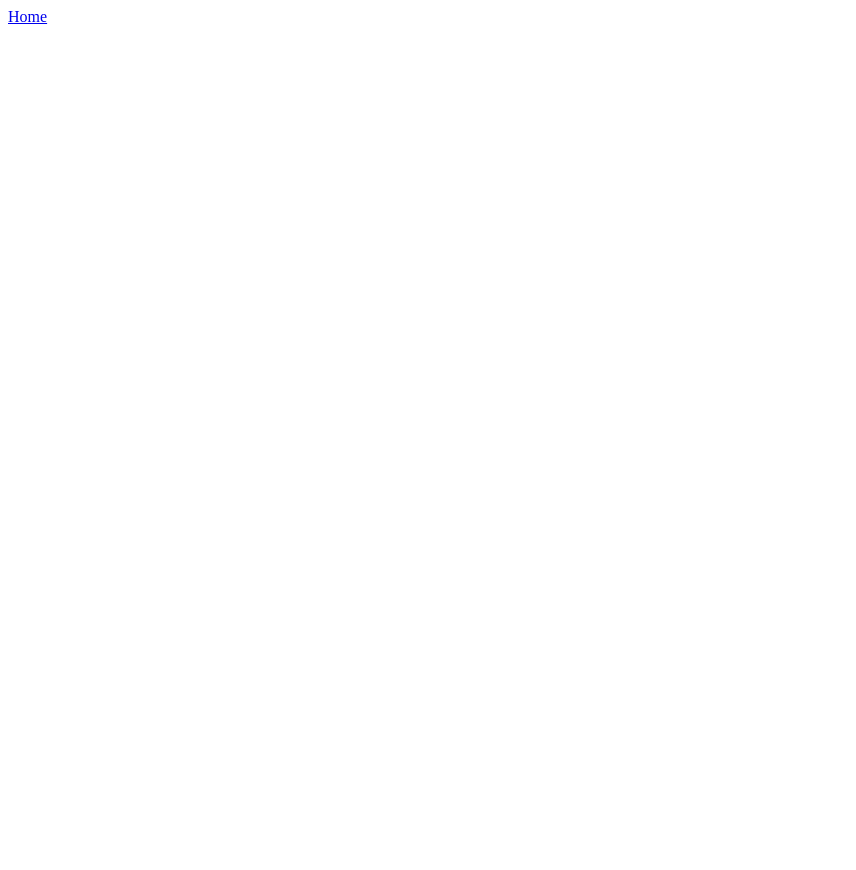
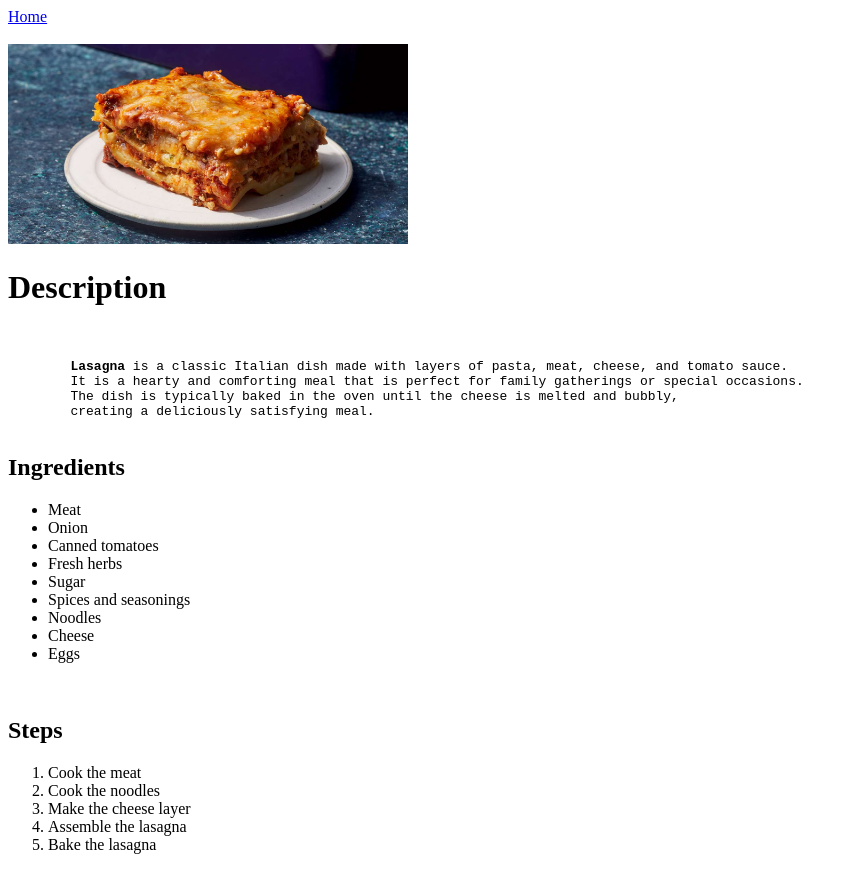
Before and after one commit to Carzown/odin-recipes, a plain HTML site: page recipes/lasagna.html in a window 1280 px wide. Shown: the whole page, without its empty margins (0-856 px from the left). Before the commit the page ends 800 px from the top, so only its background shows below. Drawn offline with Linux system fonts and the light colour scheme.

Commit message:
Iteration 2 & 3
Added the image and text content needed for the recipe page

```diff
--- a/recipes/lasagna.html
+++ b/recipes/lasagna.html
@@ -7,5 +7,38 @@
 </head>
 <body>
     <a href="../index.html">Home</a>
+    <br>
+    <br>
+    <img src="lasagna.jpg" alt="Lasagna" class="recipe-image" height="200">
+    <br>
+    <h1>Description</h1>
+    <br>
+    <pre>
+        <strong>Lasagna</strong> is a classic Italian dish made with layers of pasta, meat, cheese, and tomato sauce.
+        It is a hearty and comforting meal that is perfect for family gatherings or special occasions.
+        The dish is typically baked in the oven until the cheese is melted and bubbly,
+        creating a deliciously satisfying meal.
+    </pre>
+    <h2>Ingredients</h2>
+    <ul>
+        <li>Meat</li>
+        <li>Onion</li>
+        <li>Canned tomatoes</li>
+        <li>Fresh herbs</li>
+        <li>Sugar</li>
+        <li>Spices and seasonings</li>
+        <li>Noodles</li>
+        <li>Cheese</li>
+        <li>Eggs</li>
+    </ul>
+    <br>
+    <h2>Steps</h2>
+    <ol>
+        <li>Cook the meat</li>
+        <li>Cook the noodles</li>
+        <li>Make the cheese layer</li>
+        <li>Assemble the lasagna</li>
+        <li>Bake the lasagna</li>
+    </ol>
 </body>
 </html>
```
Also changed, not shown: recipes/lasagna.jpg (added).
